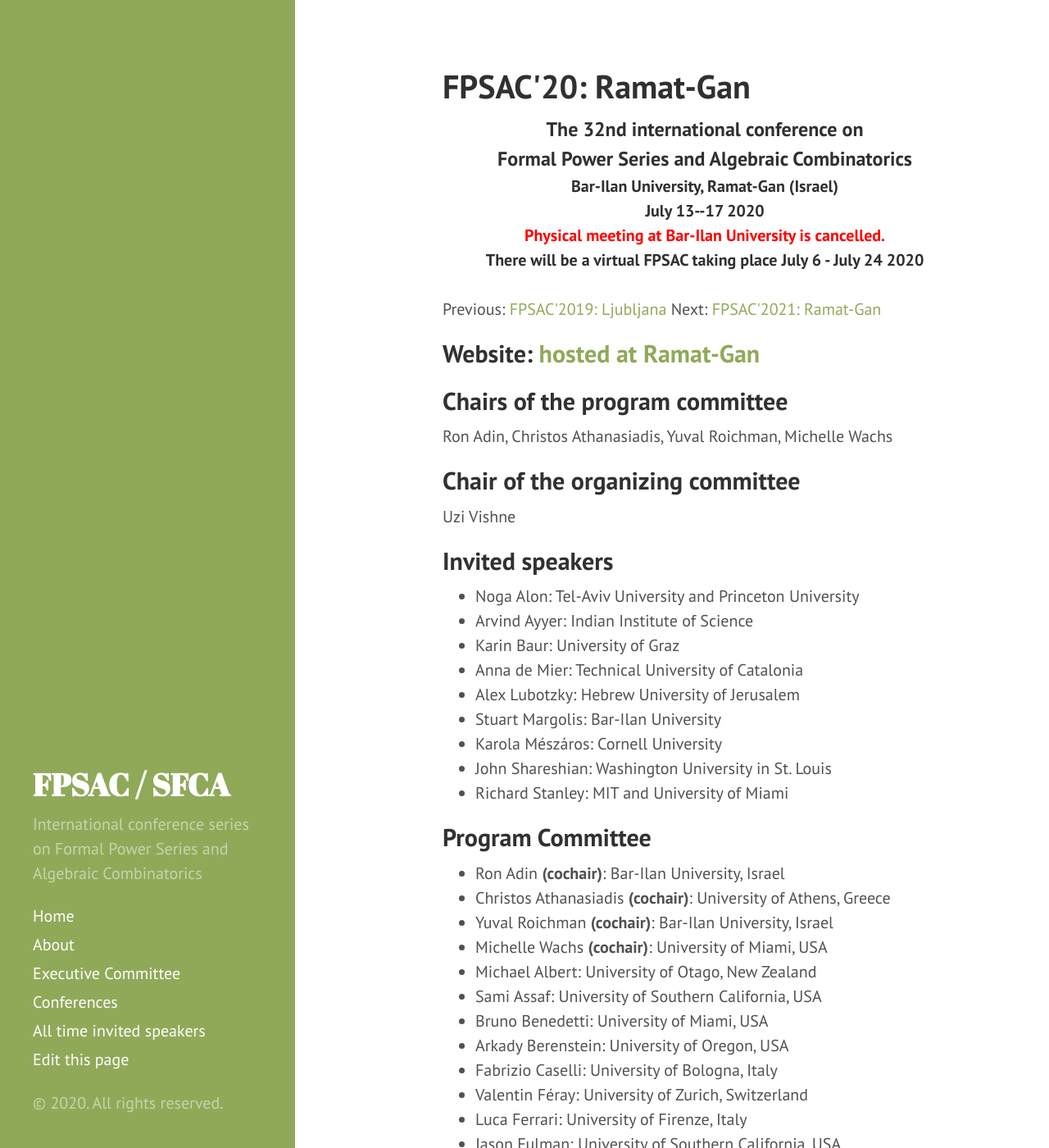
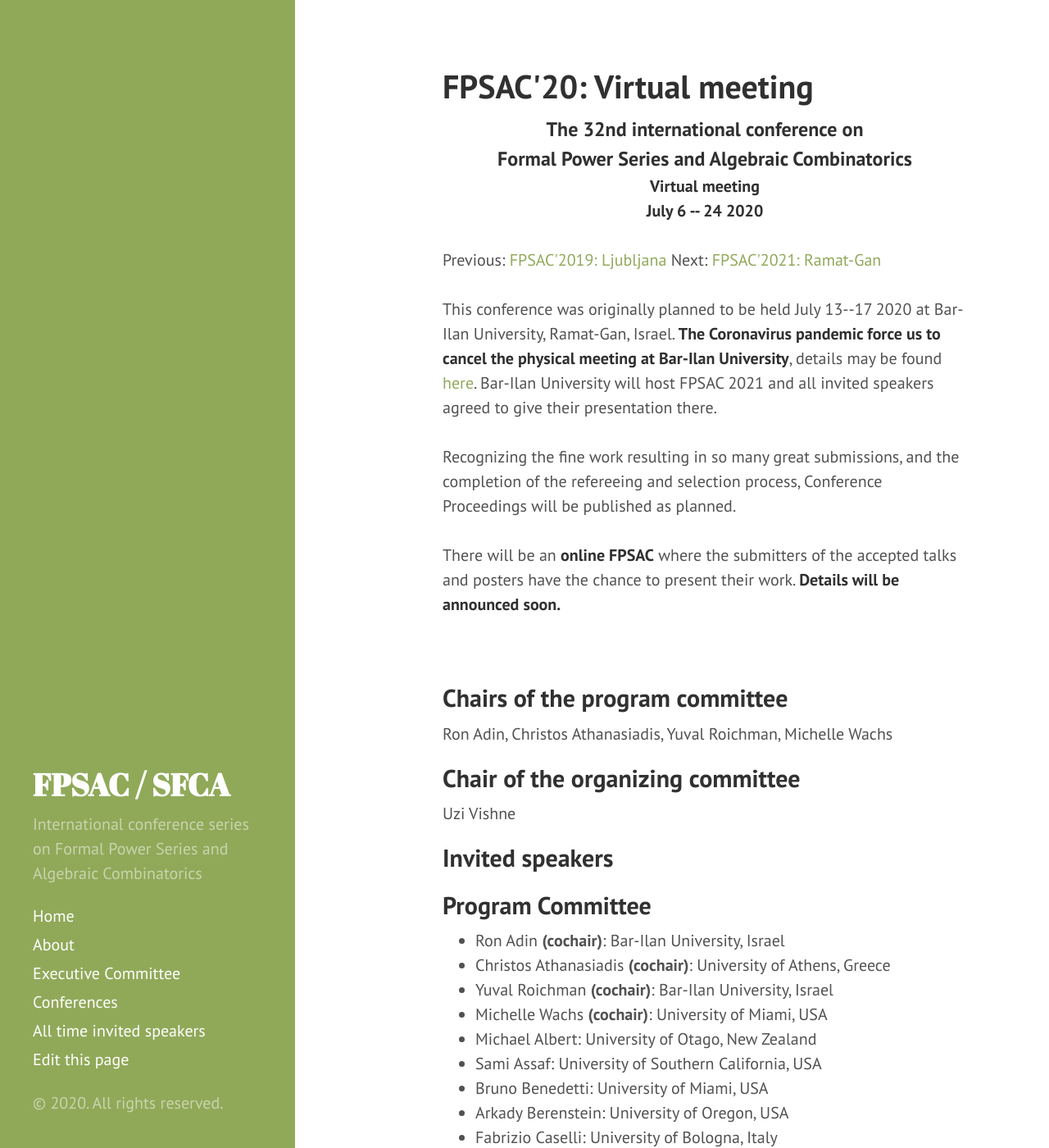
Before and after one commit to FPSAC/FPSAC.github.io, a Jekyll site: the page built from _confs/fpsac-2020.md, in a window 1280 px wide and 1400 px high. Shown: the whole window at 82% size. Built offline with Jekyll 4.4.1, drawn with Linux system fonts in a browser that asks for light colours.

Commit message:
updated fpsac 2020

```diff
--- a/_confs/fpsac-2020.md
+++ b/_confs/fpsac-2020.md
@@ -2,33 +2,23 @@
 layout: conf
 year: 2020
 number: 32nd
-institution: Bar-Ilan University
-town: Ramat-Gan
-country: Israel
-dates: July 13--17 2020<br><span style="color:red">Physical meeting at Bar-Ilan University is cancelled.</span><br> There will be a <strong>virtual FPSAC</strong> taking place July 6 - July 24
-site: https://fpsac2020.math.biu.ac.il/
+institution:
+town: Virtual meeting
+country:
+dates: July 6 -- 24
 poster:
+
+add_info_short: Physical meeting in Ramat-Gan, Israel is cancelled!
+
+add_info: This conference was originally planned to be held July 13--17 2020 at
+  Bar-Ilan University, Ramat-Gan, Israel. <strong>The Coronavirus pandemic force us to cancel the physical meeting at Bar-Ilan University</strong>, details may be found <a href="https://fpsac2020.math.biu.ac.il">here</a>.
+  Bar-Ilan University will host FPSAC 2021 and all invited speakers agreed to give their presentation there.<br><br>
+  Recognizing the fine work resulting in so many great submissions, and the completion of the refereeing and selection process, Conference Proceedings will be published as planned.<br><br>
+  There will be an <strong>online FPSAC</strong> where the submitters of the accepted talks and posters have the chance to present their work.
+  <strong>Details will be announced soon.</strong>
 
 invited_speakers:
 
-- name: Noga Alon
-  affiliation: Tel-Aviv University and Princeton University
-- name: Arvind Ayyer
-  affiliation: Indian Institute of Science
-- name: Karin Baur
-  affiliation: University of Graz
-- name: Anna de Mier
-  affiliation: Technical University of Catalonia
-- name: Alex Lubotzky
-  affiliation: Hebrew University of Jerusalem
-- name: Stuart Margolis
-  affiliation: Bar-Ilan University
-- name: Karola Mészáros
-  affiliation: Cornell University
-- name: John Shareshian
-  affiliation: Washington University in St. Louis
-- name: Richard Stanley
-  affiliation: MIT and University of Miami
 
 program_committee:
 
--- a/_includes/fpsac.html
+++ b/_includes/fpsac.html
@@ -2,5 +2,9 @@
   {% include fpsac.html conf=conf %}
 
   Given the metadata for a conference, displays FPSAC'XX with a link to the conference page
+
+Old link:
+<a href="{{ include.conf.url }}">FPSAC'{% if include.conf.year >= 2000 and include.conf.year < 2010 %}0{{include.conf.year | modulo:10}}{% else %}{{include.conf.year | modulo:100}}{% endif %}</a>
 {% endcomment %}
-<a href="{{ include.conf.url }}">FPSAC'{% if include.conf.year >= 2000 and include.conf.year < 2010 %}0{{include.conf.year | modulo:10}}{% else %}{{include.conf.year | modulo:100}}{% endif %}</a>
+
+<a href="{{ include.conf.url }}">FPSAC {{include.conf.year}}</a>
--- a/_layouts/conf.html
+++ b/_layouts/conf.html
@@ -19,7 +19,7 @@
         Formal Power Series and Algebraic Combinatorics<br>
       </big>
       {%if page.institution %}{{ page.institution }}, {% endif %}
-      {{ page.town }} ({{page.country}})<br>
+      {{ page.town }} {%if page.country %}({{page.country}}){% endif %}<br>
       {{ page.dates }} {{page.year}}<br><br>
     </strong>
   </center>
@@ -36,6 +36,13 @@
       <a href="{{ conf.url }}">FPSAC'{{ conf.year }}: {{conf.town}}</a>
     {% endif %}
   {% endfor %}
+
+  {%if page.add_info %}
+    <br><br>
+    <div>
+    {{ page.add_info }}
+    </div><br>
+  {% endif %}
 
   {%if page.site %}
   <h2>Website: {%if page.site %}
@@ -59,7 +66,6 @@
   <h2>Chairs of the program committee</h2>
 
   {% include chair_list.html persons=page.program_committee %}
-
 
   {%assign nbcochairs = page.organizing_committee | where:"role","cochair" | size %}
   <h2>Chair{%if nbcochairs >= 1 %}s{% endif %} of the organizing committee</h2>
```
Also changed, not shown: index.md (+2 -1 lines).
